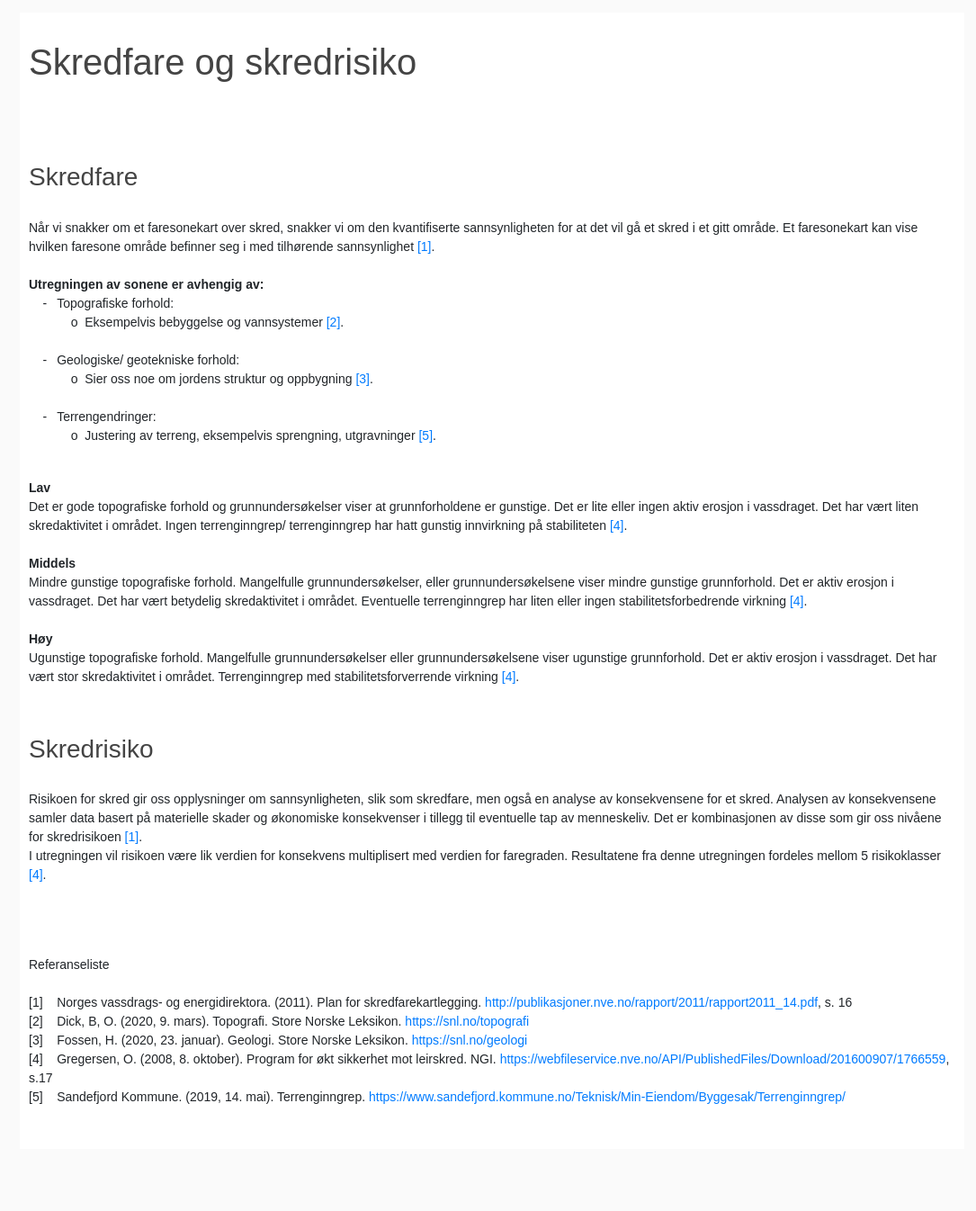
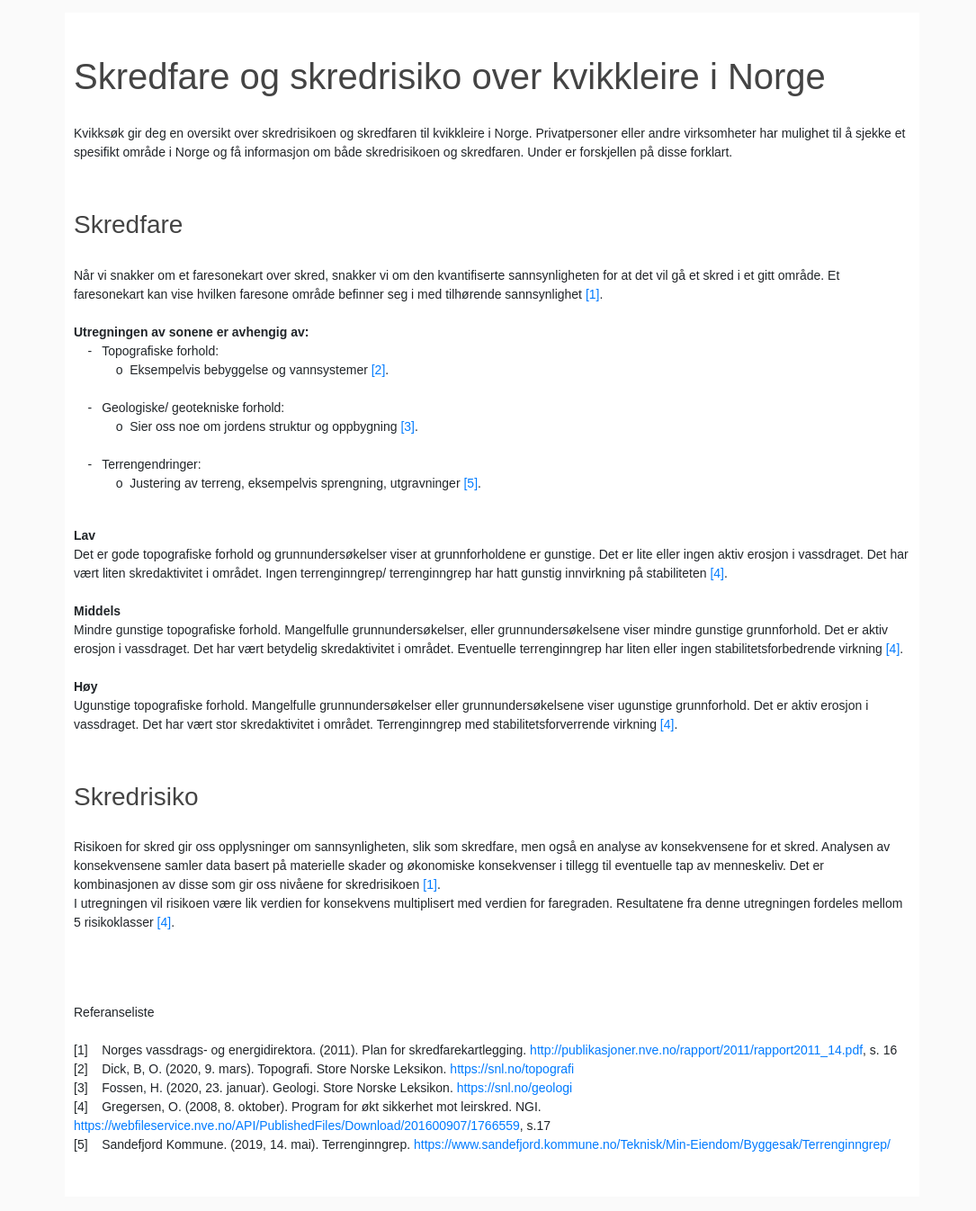
Before and after one commit to haralwit/Kvikksok, a Django app: page /about/ in a window 1280 px wide. Shown: the part 126-1472 px from the top of the page at 90% size, without its empty margins (93-1178 px from the left). Before the commit the page ends 1353 px from the top, so only its background shows below. Run offline with Django 3.2, Linux system fonts and the light colour scheme; some libraries are stand-ins or nearby versions.

Commit message:
Edited text in Skred

```diff
--- a/Kvikksok/maps/templates/maps/about.html
+++ b/Kvikksok/maps/templates/maps/about.html
@@ -3,10 +3,10 @@
 {% block content %}
 </div class="container">
 
-<pre style="background-color:white; padding:10px; overflow:auto; height:100%; margin-left: 100px; margin-right: 100px; font-family: Arial, Helvetica, sans-serif; white-space: pre-wrap;">
-  <h1>Skredfare og skredrisiko</h1>
-
-  <p><h3>Skredfare</h3>
+<pre style="background-color:white; padding:10px; overflow:auto; height:100%; margin-left: 150px; margin-right: 150px; font-family: Arial, Helvetica, sans-serif; white-space: pre-wrap;">
+  <p><h1>Skredfare og skredrisiko over kvikkleire i Norge</h1>
+Kvikksøk gir deg en oversikt over skredrisikoen og skredfaren til kvikkleire i Norge. Privatpersoner eller andre virksomheter har mulighet til å sjekke et spesifikt område i Norge og få informasjon om både skredrisikoen og skredfaren. Under er forskjellen på disse forklart.</p>
+<p><h3>Skredfare</h3>
 Når vi snakker om et faresonekart over skred, snakker vi om den kvantifiserte sannsynligheten for at det vil gå et skred i et gitt område. Et faresonekart kan vise hvilken faresone område befinner seg i med tilhørende sannsynlighet <a href="http://publikasjoner.nve.no/rapport/2011/rapport2011_14.pdf">[1]</a>.
 
 <b>Utregningen av sonene er avhengig av:</b>
```
